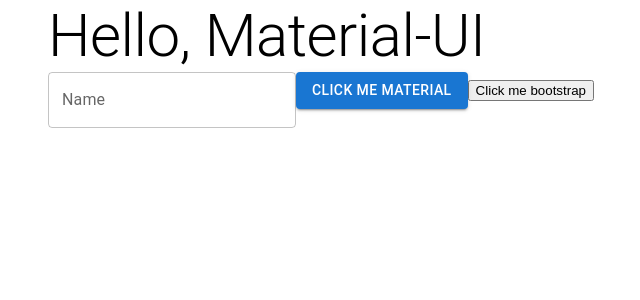
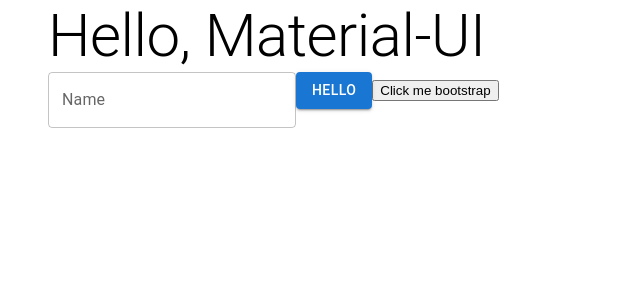
Before and after one commit to hrxgxs/project_balmoa, a React (Create React App) app: page / in a window 1280 px wide. Shown: the top 300 px of the page, without its empty margins (16-656 px from the left). Built offline with nearby package versions, Linux system fonts and the light colour scheme.

Commit message:
first commit

```diff
--- a/src/App.js
+++ b/src/App.js
@@ -7,7 +7,7 @@
       <Typography variant="h2">Hello, Material-UI</Typography>
       <TextField label="Name" />
       <Button variant="contained" color="primary">
-        Click me material
+        Hello
       </Button>
       <Button2>
         Click me bootstrap
```
